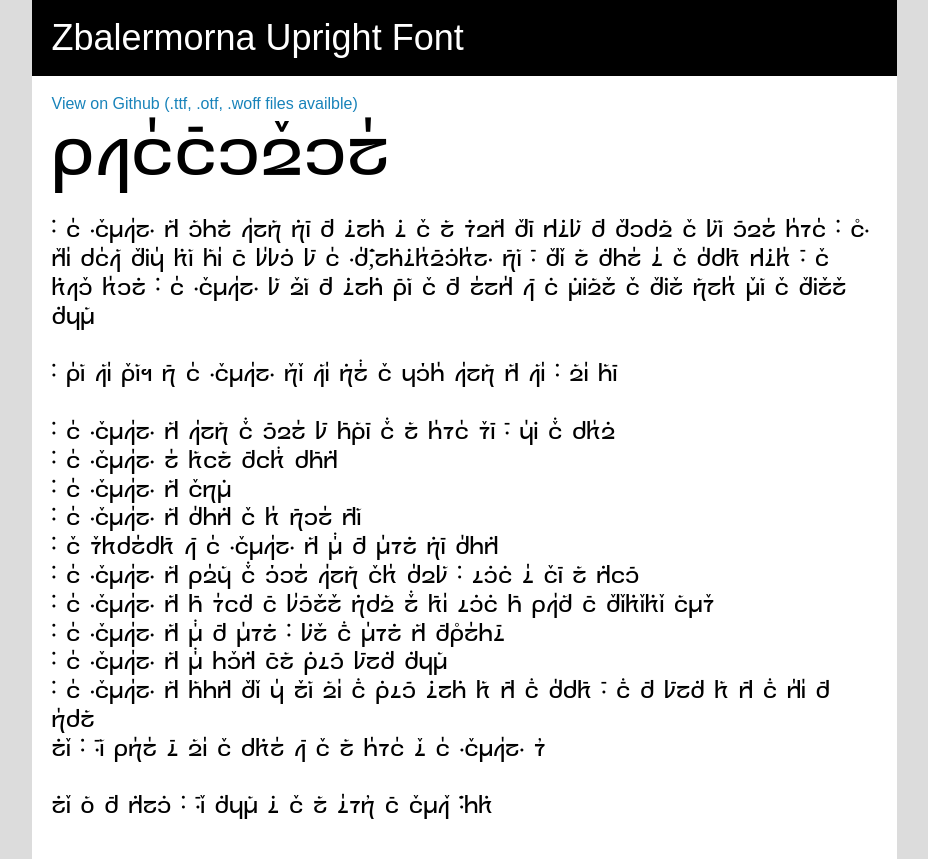
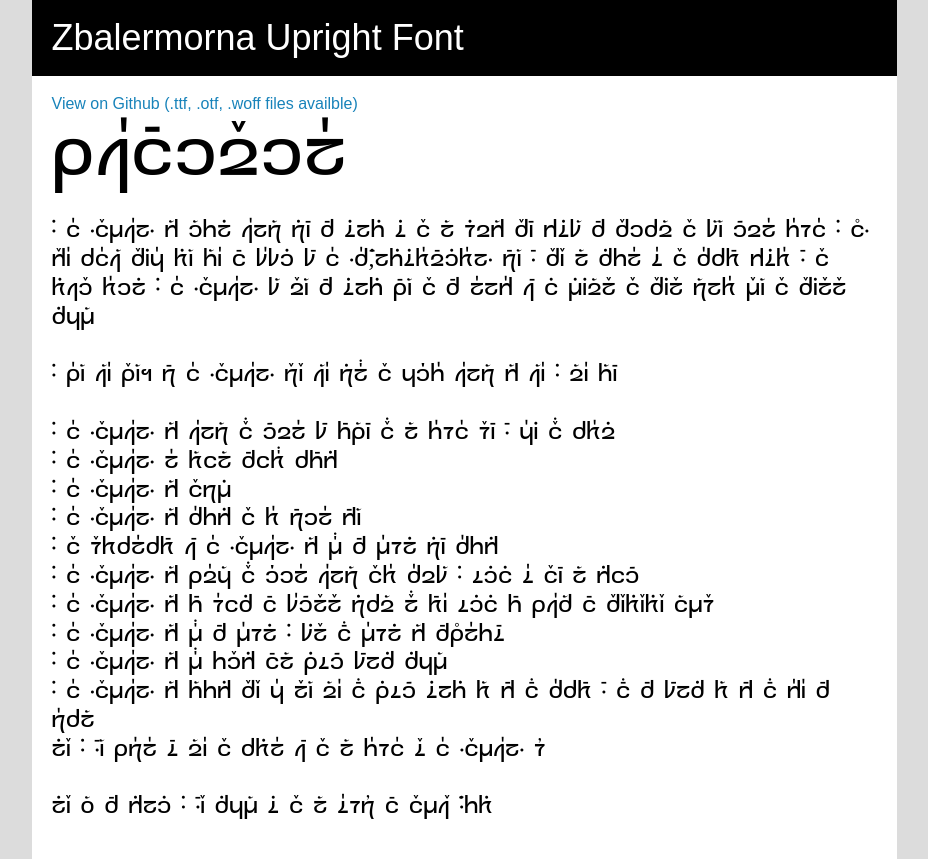
Before and after one commit to jackhumbert/zbalermorna-upright-font, a plain HTML site: page index.html in a window 1280 px wide. Shown: the whole page, without its empty margins (176-1104 px from the left). Drawn offline with Linux system fonts and the light colour scheme.

Commit message:
fix specimen title

```diff
--- a/index.html
+++ b/index.html
@@ -28,7 +28,7 @@
 			<div id="specimen">
 				<div class="section">
 					<div class="grid12 firstcol">
-						<div class="huge" contenteditable="true">Zblalermorna</div>
+						<div class="huge" contenteditable="true">Zbalermorna</div>
 					</div>
 				</div>
 
```
